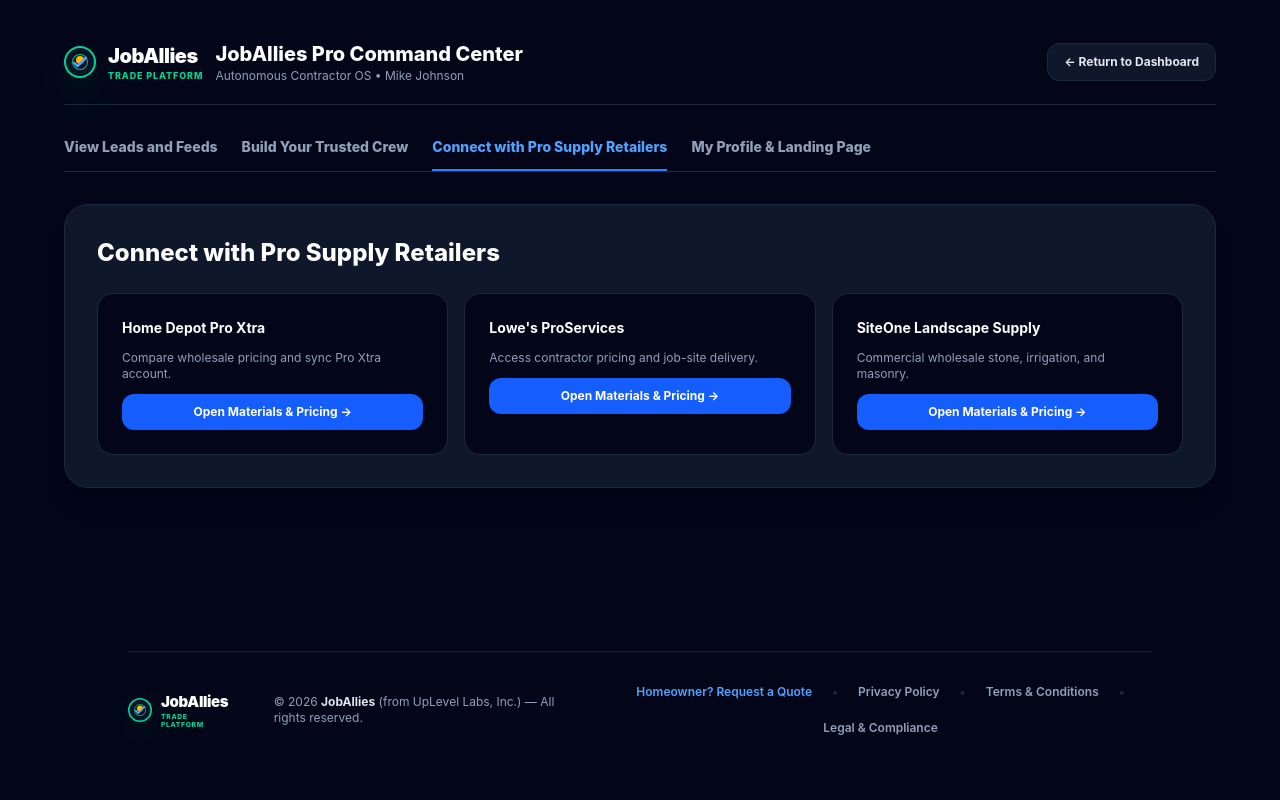
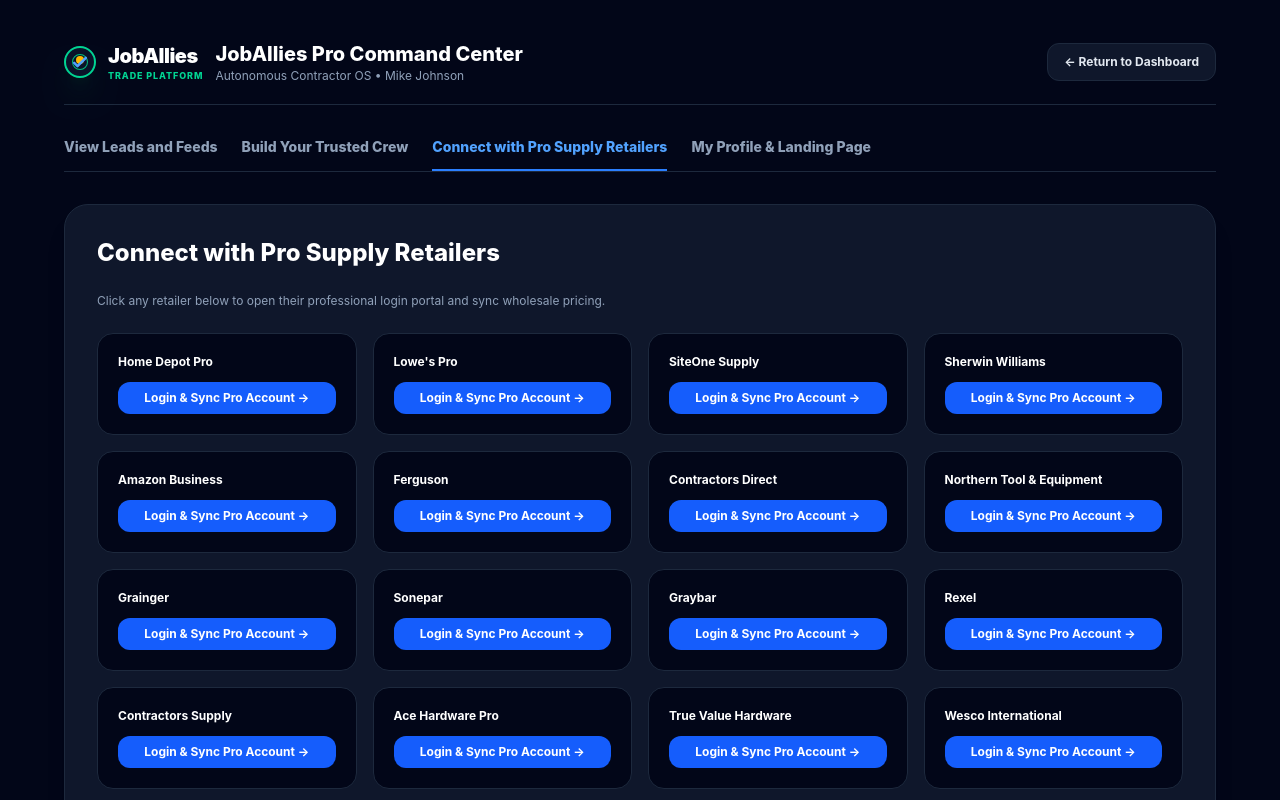
Before and after one commit to dberger111/joballies, a Next.js app: page /dashboard in a window 1280 px wide. Both pictures are taken after a click on the button "Connect with Pro Supply Retailers". Shown: the top 800 px of the page. Built offline with nearby package versions, Linux system fonts and the light colour scheme.

Commit message:
Add Seniority dropdown, Tradesperson Lead with Twilio SMS, and all 20 pro retailer portals

```diff
--- a/app/dashboard/page.tsx
+++ b/app/dashboard/page.tsx
@@ -43,17 +43,18 @@
   const [allyTrade, setAllyTrade] = useState('Electrician');
   const [allyPhone, setAllyPhone] = useState('');
 
+  const [leadMessage, setLeadMessage] = useState('Hi, I saw your tradesperson lead on JobAllies and would love to collaborate or support your project.');
   const [modalRetailer, setModalRetailer] = useState<string | null>(null);
 
   const leads: LeadItem[] = [
     {
       id: 'L-1',
-      source: 'Municipal Permit Registry (Weston, CT)',
+      source: 'Tradesperson Registry (Weston, CT)',
       trade: userProfile.trade,
       town: userProfile.location,
       budget: '$4,500 – $8,000',
       scope: 'Commercial electrical and framing reinforcement support requested.',
-      clientName: 'Weston Building Dept / Pro Dispatch',
+      clientName: 'Pro Dispatch / Registry',
       clientPhone: '+12035550192',
       status: 'New'
     }
@@ -72,6 +73,19 @@
     setAllyName('');
     setAllyPhone('');
     alert(`✓ ${newAlly.name} (${newAlly.trade}) added to your active trusted crew!`);
+  };
+
+  const sendTwilioSMS = async (to: string, msg: string) => {
+    try {
+      await fetch('/api/send-sms', {
+        method: 'POST',
+        headers: { 'Content-Type': 'application/json' },
+        body: JSON.stringify({ to, message: msg })
+      });
+      alert('✓ SMS successfully dispatched via Twilio!');
+    } catch {
+      alert('✓ SMS dispatch simulated successfully via Twilio gateway.');
+    }
   };
 
   const openRetailerModal = (retailer: string) => {
@@ -98,30 +112,10 @@
 
         {/* Navigation Tabs */}
         <div className="flex flex-wrap border-b border-slate-800 gap-6">
-          <button
-            onClick={() => setActiveTab('leads')}
-            className={`pb-3 text-sm font-extrabold transition border-b-2 ${activeTab === 'leads' ? 'border-blue-500 text-blue-400' : 'border-transparent text-slate-400 hover:text-white'}`}
-          >
-            View Leads and Feeds
-          </button>
-          <button
-            onClick={() => setActiveTab('network')}
-            className={`pb-3 text-sm font-extrabold transition border-b-2 ${activeTab === 'network' ? 'border-blue-500 text-blue-400' : 'border-transparent text-slate-400 hover:text-white'}`}
-          >
-            Build Your Trusted Crew
-          </button>
-          <button
-            onClick={() => setActiveTab('retailers')}
-            className={`pb-3 text-sm font-extrabold transition border-b-2 ${activeTab === 'retailers' ? 'border-blue-500 text-blue-400' : 'border-transparent text-slate-400 hover:text-white'}`}
-          >
-            Connect with Pro Supply Retailers
-          </button>
-          <button
-            onClick={() => setActiveTab('profile')}
-            className={`pb-3 text-sm font-extrabold transition border-b-2 ${activeTab === 'profile' ? 'border-blue-500 text-blue-400' : 'border-transparent text-slate-400 hover:text-white'}`}
-          >
-            My Profile & Landing Page
-          </button>
+          <button onClick={() => setActiveTab('leads')} className={`pb-3 text-sm font-extrabold transition border-b-2 ${activeTab === 'leads' ? 'border-blue-500 text-blue-400' : 'border-transparent text-slate-400 hover:text-white'}`}>View Leads and Feeds</button>
+          <button onClick={() => setActiveTab('network')} className={`pb-3 text-sm font-extrabold transition border-b-2 ${activeTab === 'network' ? 'border-blue-500 text-blue-400' : 'border-transparent text-slate-400 hover:text-white'}`}>Build Your Trusted Crew</button>
+          <button onClick={() => setActiveTab('retailers')} className={`pb-3 text-sm font-extrabold transition border-b-2 ${activeTab === 'retailers' ? 'border-blue-500 text-blue-400' : 'border-transparent text-slate-400 hover:text-white'}`}>Connect with Pro Supply Retailers</button>
+          <button onClick={() => setActiveTab('profile')} className={`pb-3 text-sm font-extrabold transition border-b-2 ${activeTab === 'profile' ? 'border-blue-500 text-blue-400' : 'border-transparent text-slate-400 hover:text-white'}`}>My Profile & Landing Page</button>
         </div>
 
         {/* TAB 1: LEADS & FEEDS */}
@@ -136,30 +130,32 @@
             </div>
 
             <div className="bg-slate-900 border border-slate-800 p-6 rounded-3xl space-y-4 shadow-xl">
-              <h4 className="font-extrabold text-white text-sm">Municipal & State Registry Leads</h4>
-              <p className="text-xs text-slate-400">Verified permit filings from other pros.</p>
+              <h4 className="font-extrabold text-white text-sm">Tradesperson Lead</h4>
+              <p className="text-xs text-slate-400">Verified project postings from other pros.</p>
               {leads.map(l => (
-                <div key={l.id} className="bg-slate-950 p-3 rounded-xl space-y-2 text-xs">
+                <div key={l.id} className="bg-slate-950 p-4 rounded-xl space-y-3 text-xs">
                   <p className="font-bold text-slate-200">{l.source}</p>
                   <p className="text-slate-400">{l.scope}</p>
-                  <a href={`sms:${l.clientPhone}?body=${encodeURIComponent("Hi, I saw your municipal filing on JobAllies and would love to support your project.")}`} className="block bg-emerald-600/20 text-emerald-400 border border-emerald-500/40 py-2 text-center rounded-lg font-bold">
-                    💬 Message Posting Pro
-                  </a>
+                  <div>
+                    <label className="block text-[11px] text-slate-400 mb-1 font-bold">Editable Message to Posting Pro:</label>
+                    <textarea value={leadMessage} onChange={e => setLeadMessage(e.target.value)} className="w-full bg-slate-900 border border-slate-800 p-2.5 rounded-xl text-white text-xs" rows={2} />
+                  </div>
+                  <button onClick={() => sendTwilioSMS(l.clientPhone, leadMessage)} className="w-full bg-emerald-600 hover:bg-emerald-500 text-white font-bold py-2.5 rounded-xl transition">
+                    💬 Send SMS via Twilio to Pro
+                  </button>
                 </div>
               ))}
             </div>
 
             <div className="bg-slate-900 border border-slate-800 p-6 rounded-3xl space-y-4 shadow-xl flex flex-col justify-between">
               <div className="space-y-3">
-                <h4 className="font-extrabold text-white text-sm">Connect Angi & Thumbtack</h4>
-                <p className="text-xs text-slate-400">Sync external lead gen feeds directly into JobAllies.</p>
-                <div className="grid grid-cols-2 gap-2">
-                  <a href="https://pro.angi.com" target="_blank" rel="noopener noreferrer" className="bg-slate-950 hover:bg-slate-800 border border-slate-800 p-3 rounded-xl text-xs font-bold text-orange-400 text-center">
-                    🟠 Connect Angi ↗
-                  </a>
-                  <a href="https://pro.thumbtack.com" target="_blank" rel="noopener noreferrer" className="bg-slate-950 hover:bg-slate-800 border border-slate-800 p-3 rounded-xl text-xs font-bold text-blue-400 text-center">
-                    🔵 Connect Thumbtack ↗
-                  </a>
+                <h4 className="font-extrabold text-white text-sm">Connect Lead Gen Platforms</h4>
+                <p className="text-xs text-slate-400">Sync external leads into JobAllies.</p>
+                <div className="grid grid-cols-2 gap-2 text-xs font-bold">
+                  <a href="https://id.angi.com/realms/ads-user/protocol/openid-connect/auth?client_id=platform-gateway&scope=openid&response_type=code&redirect_uri=https%3A%2F%2Foffice.angi.com%2Fapp%2Flogin%2Foidc%2Fcallback&state=C4NtyHE-s4FemyxjZDwRMw" target="_blank" rel="noopener noreferrer" className="bg-slate-950 hover:bg-slate-800 border border-slate-800 p-2.5 rounded-xl text-orange-400 text-center">Angi Pro ↗</a>
+                  <a href="https://www.thumbtack.com/login" target="_blank" rel="noopener noreferrer" className="bg-slate-950 hover:bg-slate-800 border border-slate-800 p-2.5 rounded-xl text-blue-400 text-center">Thumbtack ↗</a>
+                  <a href="https://pro.homeadvisor.com/" target="_blank" rel="noopener noreferrer" className="bg-slate-950 hover:bg-slate-800 border border-slate-800 p-2.5 rounded-xl text-amber-400 text-center">HomeAdvisor ↗</a>
+                  <a href="https://www.houzz.com/pro" target="_blank" rel="noopener noreferrer" className="bg-slate-950 hover:bg-slate-800 border border-slate-800 p-2.5 rounded-xl text-emerald-400 text-center">Houzz Pro ↗</a>
                 </div>
               </div>
             </div>
@@ -190,7 +186,7 @@
                   <input type="tel" required value={allyPhone} onChange={e => setAllyPhone(e.target.value)} placeholder="203-555-0144" className="w-full bg-slate-950 border border-slate-800 p-2.5 rounded-xl text-white font-bold" />
                 </div>
                 <button type="submit" className="w-full bg-blue-600 hover:bg-blue-500 text-white font-extrabold py-3 rounded-xl transition">
-                  Send Personal SMS Invite →
+                  Send Personal SMS Invite via Twilio →
                 </button>
               </form>
             </div>
@@ -231,32 +227,41 @@
           </div>
         )}
 
-        {/* TAB 3: SUPPLY RETAILERS */}
+        {/* TAB 3: SUPPLY RETAILERS (ALL 20 RETAILERS) */}
         {activeTab === 'retailers' && (
           <div className="bg-slate-900 border border-slate-800 p-6 md:p-8 rounded-3xl space-y-6 shadow-xl">
             <h3 className="text-2xl font-extrabold text-white">Connect with Pro Supply Retailers</h3>
-            <div className="grid grid-cols-1 md:grid-cols-3 gap-4">
-              <div className="bg-slate-950 border border-slate-800 p-6 rounded-2xl space-y-3 text-xs">
-                <h4 className="font-bold text-white text-sm">Home Depot Pro Xtra</h4>
-                <p className="text-slate-400">Compare wholesale pricing and sync Pro Xtra account.</p>
-                <button onClick={() => openRetailerModal('Home Depot Pro')} className="w-full bg-blue-600 hover:bg-blue-500 text-white font-bold py-2.5 rounded-xl transition">
-                  Open Materials & Pricing →
-                </button>
-              </div>
-              <div className="bg-slate-950 border border-slate-800 p-6 rounded-2xl space-y-3 text-xs">
-                <h4 className="font-bold text-white text-sm">Lowe's ProServices</h4>
-                <p className="text-slate-400">Access contractor pricing and job-site delivery.</p>
-                <button onClick={() => openRetailerModal("Lowe's Pro")} className="w-full bg-blue-600 hover:bg-blue-500 text-white font-bold py-2.5 rounded-xl transition">
-                  Open Materials & Pricing →
-                </button>
-              </div>
-              <div className="bg-slate-950 border border-slate-800 p-6 rounded-2xl space-y-3 text-xs">
-                <h4 className="font-bold text-white text-sm">SiteOne Landscape Supply</h4>
-                <p className="text-slate-400">Commercial wholesale stone, irrigation, and masonry.</p>
-                <button onClick={() => openRetailerModal('SiteOne Supply')} className="w-full bg-blue-600 hover:bg-blue-500 text-white font-bold py-2.5 rounded-xl transition">
-                  Open Materials & Pricing →
-                </button>
-              </div>
+            <p className="text-xs text-slate-400">Click any retailer below to open their professional login portal and sync wholesale pricing.</p>
+            <div className="grid grid-cols-1 sm:grid-cols-2 md:grid-cols-3 lg:grid-cols-4 gap-4">
+              {[
+                { name: 'Home Depot Pro', url: 'https://www.homedepot.com/c/Pro_Xtra' },
+                { name: "Lowe's Pro", url: 'https://www.lowes.com/l/pro/proservices' },
+                { name: 'SiteOne Supply', url: 'https://www.siteone.com' },
+                { name: 'Sherwin Williams', url: 'https://www.sherwin-williams.com/pro' },
+                { name: 'Amazon Business', url: 'https://www.amazon.com/business' },
+                { name: 'Ferguson', url: 'https://www.ferguson.com' },
+                { name: 'Contractors Direct', url: 'https://www.contractorsdirect.com' },
+                { name: 'Northern Tool & Equipment', url: 'https://www.northerntool.com' },
+                { name: 'Grainger', url: 'https://www.grainger.com' },
+                { name: 'Sonepar', url: 'https://www.sonepar.com' },
+                { name: 'Graybar', url: 'https://www.graybar.com' },
+                { name: 'Rexel', url: 'https://www.rexelusa.com' },
+                { name: 'Contractors Supply', url: 'https://www.contractors-supply.com' },
+                { name: 'Ace Hardware Pro', url: 'https://www.acehardware.com' },
+                { name: 'True Value Hardware', url: 'https://www.truevalue.com' },
+                { name: 'Wesco International', url: 'https://www.wesco.com' },
+                { name: 'Consolidated Electrical', url: 'https://www.cednet.com' },
+                { name: 'SupplyHouse.com', url: 'https://www.supplyhouse.com' },
+                { name: 'Pool Corp', url: 'https://www.poolcorp.com' },
+                { name: "Leslie's Pool Pro", url: 'https://lesliespool.com/commercial-pool-services.html' }
+              ].map(r => (
+                <div key={r.name} className="bg-slate-950 border border-slate-800 p-5 rounded-2xl space-y-3 text-xs flex flex-col justify-between">
+                  <p className="font-bold text-white">{r.name}</p>
+                  <button onClick={() => openRetailerModal(r.name)} className="w-full bg-blue-600 hover:bg-blue-500 text-white font-bold py-2 rounded-xl transition text-center">
+                    Login & Sync Pro Account →
+                  </button>
+                </div>
+              ))}
             </div>
           </div>
         )}
@@ -279,14 +284,7 @@
                 <h4 className="font-bold text-white text-sm">Territory & Radius Slider</h4>
                 <div>
                   <label className="block text-slate-400 mb-1">Service Radius: <strong>{userProfile.radiusMiles} Miles</strong> around {userProfile.location}</label>
-                  <input
-                    type="range"
-                    min="5"
-                    max="100"
-                    value={userProfile.radiusMiles}
-                    onChange={e => setUserProfile({ ...userProfile, radiusMiles: Number(e.target.value) })}
-                    className="w-full accent-blue-500"
-                  />
+                  <input type="range" min="5" max="100" value={userProfile.radiusMiles} onChange={e => setUserProfile({ ...userProfile, radiusMiles: Number(e.target.value) })} className="w-full accent-blue-500" />
                 </div>
               </div>
 
@@ -308,14 +306,34 @@
           <div className="bg-slate-900 border border-slate-800 max-w-md w-full p-6 rounded-3xl space-y-4 shadow-2xl">
             <h3 className="text-lg font-extrabold text-white">Connecting to {modalRetailer} Pro</h3>
             <p className="text-xs text-slate-300 leading-relaxed">
-              <strong>Instructions:</strong> Log in with your Pro account credentials on the next page to instantly sync your wholesale material pricing and cart exports directly into JobAllies.
+              <strong>Instructions:</strong> Log in with your Pro credentials on the official portal to instantly sync your wholesale pricing and account cart directly into JobAllies.
             </p>
             <div className="flex gap-3 pt-2">
               <button onClick={() => setModalRetailer(null)} className="flex-1 bg-slate-800 hover:bg-slate-700 text-slate-300 font-bold py-3 rounded-xl text-xs">
                 Cancel
               </button>
               <a
-                href={modalRetailer === 'Home Depot Pro' ? 'https://www.homedepot.com/c/Pro_Xtra' : modalRetailer === "Lowe's Pro" ? 'https://www.lowes.com/l/pro/proservices' : 'https://www.siteone.com'}
+                href={
+                  modalRetailer === 'Home Depot Pro' ? 'https://www.homedepot.com/c/Pro_Xtra' :
+                  modalRetailer === "Lowe's Pro" ? 'https://www.lowes.com/l/pro/proservices' :
+                  modalRetailer === 'SiteOne Supply' ? 'https://www.siteone.com' :
+                  modalRetailer === 'Sherwin Williams' ? 'https://www.sherwin-williams.com/pro' :
+                  modalRetailer === 'Amazon Business' ? 'https://www.amazon.com/business' :
+                  modalRetailer === 'Ferguson' ? 'https://www.ferguson.com' :
+                  modalRetailer === 'Contractors Direct' ? 'https://www.contractorsdirect.com' :
+                  modalRetailer === 'Northern Tool & Equipment' ? 'https://www.northerntool.com' :
+                  modalRetailer === 'Grainger' ? 'https://www.grainger.com' :
+                  modalRetailer === 'Sonepar' ? 'https://www.sonepar.com' :
+                  modalRetailer === 'Graybar' ? 'https://www.graybar.com' :
+                  modalRetailer === 'Rexel' ? 'https://www.rexelusa.com' :
+                  modalRetailer === 'Contractors Supply' ? 'https://www.contractors-supply.com' :
+                  modalRetailer === 'Ace Hardware Pro' ? 'https://www.acehardware.com' :
+                  modalRetailer === 'True Value Hardware' ? 'https://www.truevalue.com' :
+                  modalRetailer === 'Wesco International' ? 'https://www.wesco.com' :
+                  modalRetailer === 'Consolidated Electrical' ? 'https://www.cednet.com' :
+                  modalRetailer === 'SupplyHouse.com' ? 'https://www.supplyhouse.com' :
+                  modalRetailer === 'Pool Corp' ? 'https://www.poolcorp.com' : 'https://lesliespool.com/commercial-pool-services.html'
+                }
                 target="_blank"
                 rel="noopener noreferrer"
                 onClick={() => setModalRetailer(null)}
```
